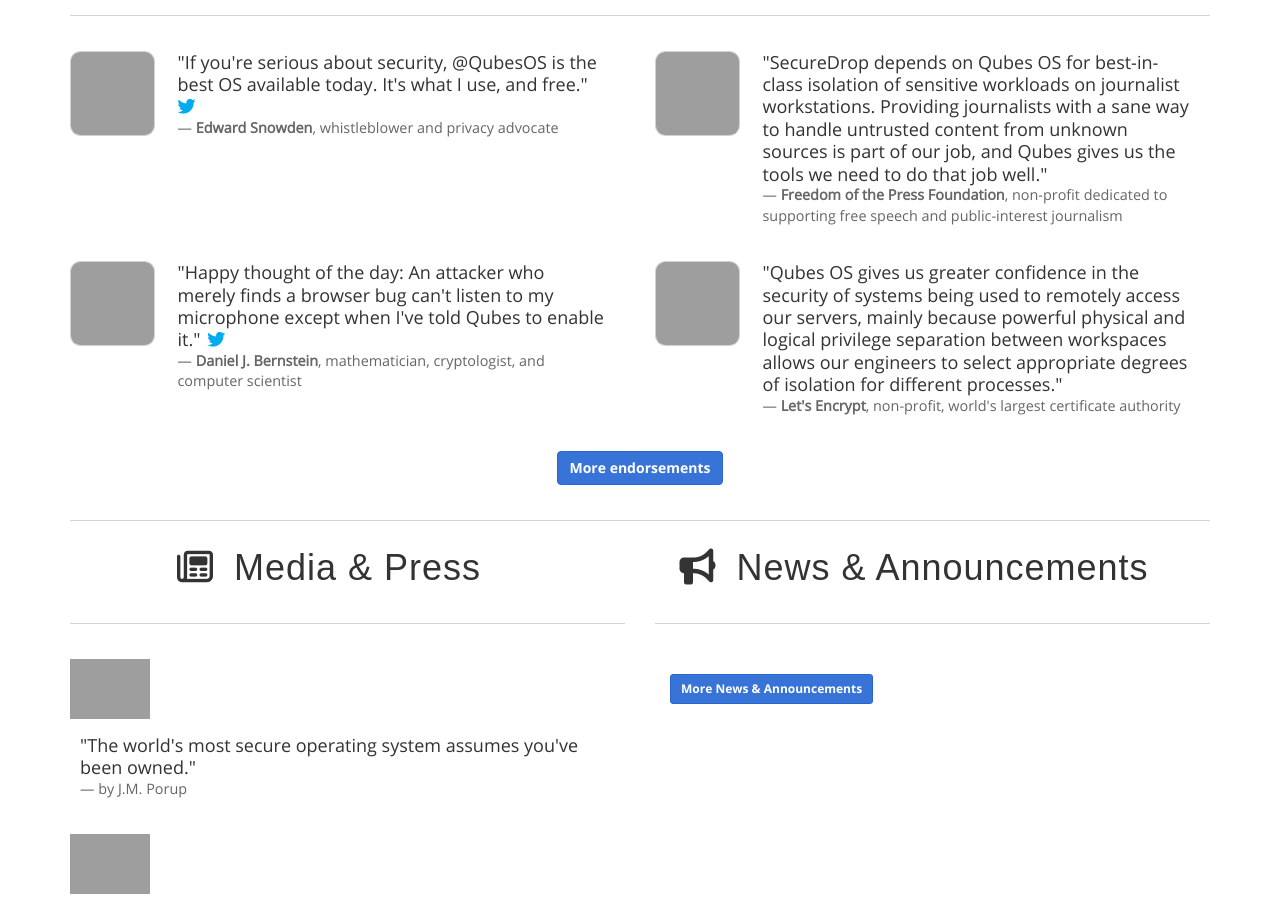
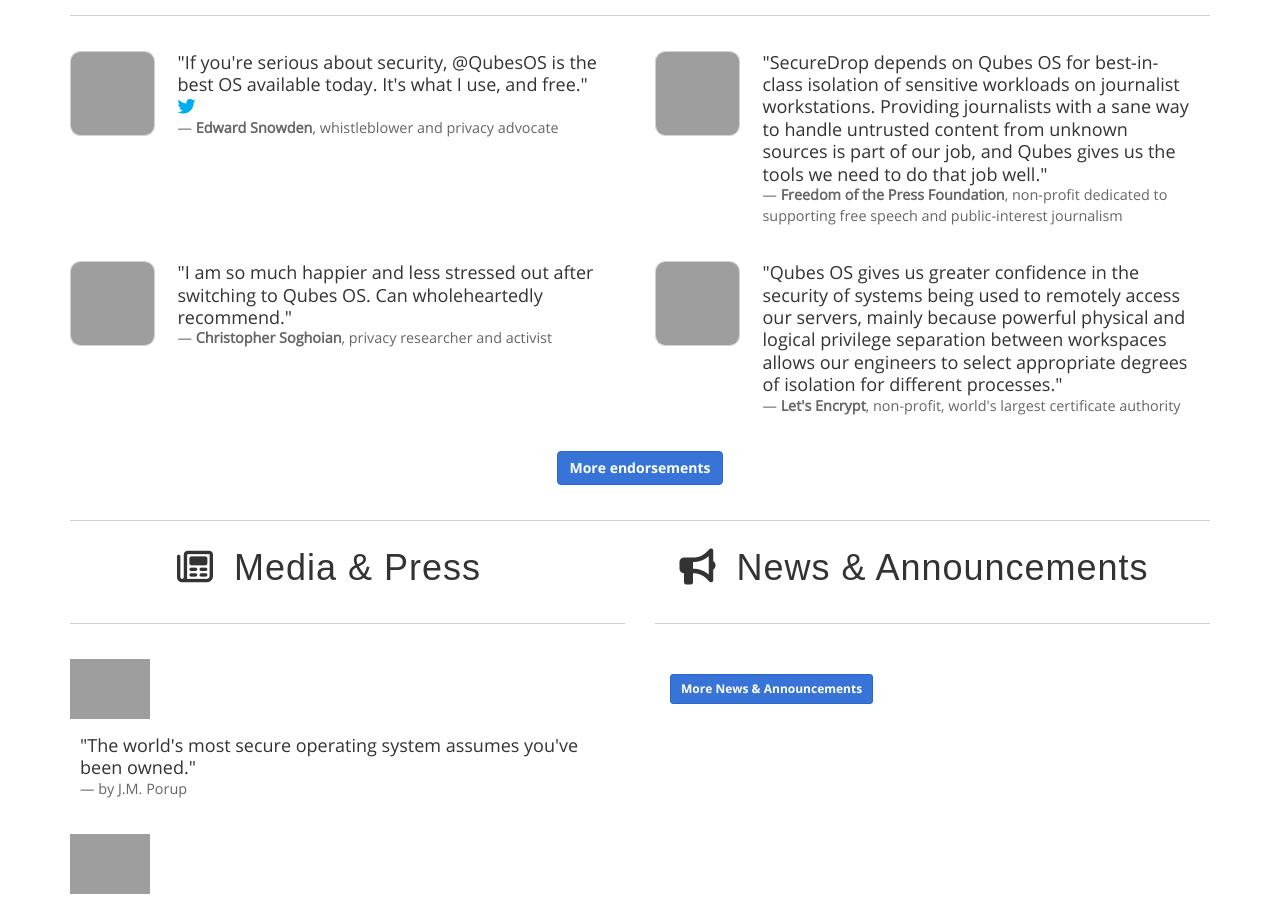
Before and after one commit to QubesOS/qubesos.github.io, a Jekyll site: the page built from pages/home.html, in a window 1280 px wide and 900 px high, scrolled down 744 px, cut to the strip 0-900 px from the top of the window. Built offline with Jekyll 4.4.1, drawn with Linux system fonts in a browser that asks for light colours; some web fonts are replaced; grey boxes are pictures that could not be loaded.

Commit message:
Update endorsements

```diff
--- a/pages/home.html
+++ b/pages/home.html
@@ -69,17 +69,14 @@ title: "Qubes OS: A reasonably secure operating system"
     </div>
     <div class="row featured-quotes">
       <div class="col-lg-1 col-md-1 text-center">
-        <a class="avatar" href="https://twitter.com/hashbreaker/status/577206817475850240" target="_blank">
-          <img src="/attachment/site/endorsement-daniel-j-bernstein.jpg">
+        <a class="avatar">
+          <img src="/attachment/site/endorsement-christopher-soghoian.jpg">
         </a>
       </div>
       <div class="col-lg-5 col-md-5">
-        <a href="https://twitter.com/hashbreaker/status/577206817475850240" target="_blank">
-          <blockquote>"Happy thought of the day: An attacker who merely finds a browser bug can't listen to my microphone except when I've told Qubes to enable it."
-            <i class="fa fa-twitter fa-fw" aria-hidden="true"></i>
-            <footer><b>Daniel J. Bernstein</b>, mathematician, cryptologist, and computer scientist</footer>
-          </blockquote>
-        </a>
+        <blockquote>"I am so much happier and less stressed out after switching to Qubes OS. Can wholeheartedly recommend."
+          <footer><b>Christopher Soghoian</b>, privacy researcher and activist</footer>
+        </blockquote>
       </div>
       <div class="col-lg-1 col-md-1 text-center">
         <a class="avatar">
```
Also changed, not shown: _data/endorsements.yml (+11 -12 lines).
